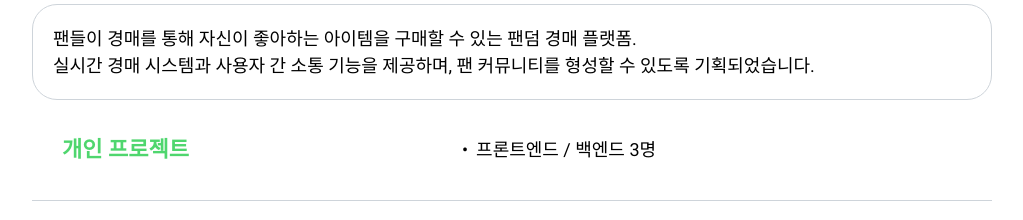
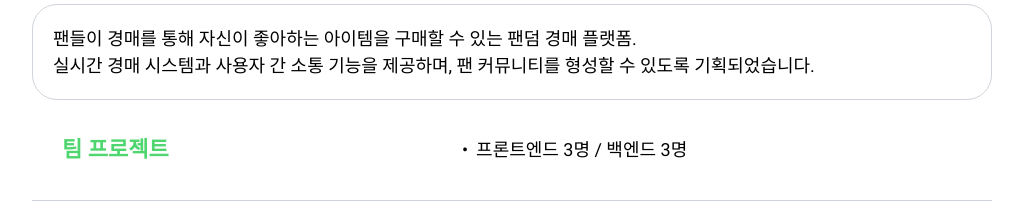
Before and after one commit to Min-byeonghyun/byeonghyun, a React (Create React App) app: page /resume in a window 1280 px wide. Shown: the part 2280-2500 px from the top of the page, without its empty margins (128-1151 px from the left). Built offline with nearby package versions, Linux system fonts and the light colour scheme.

Commit message:
project 수정

```diff
--- a/src/pages/Project.jsx
+++ b/src/pages/Project.jsx
@@ -115,11 +115,11 @@ export default function Project() {
       </ProjectDescription>
       <Box>
         <BoxLeft>
-          <BoxTitle>개인 프로젝트</BoxTitle>
+          <BoxTitle>팀 프로젝트</BoxTitle>
         </BoxLeft>
         <BoxRight>
           <BoxInfo>
-            <BoxList>프론트엔드 / 백엔드 3명 </BoxList>
+            <BoxList>프론트엔드 3명 / 백엔드 3명 </BoxList>
           </BoxInfo>
         </BoxRight>
       </Box>
```
